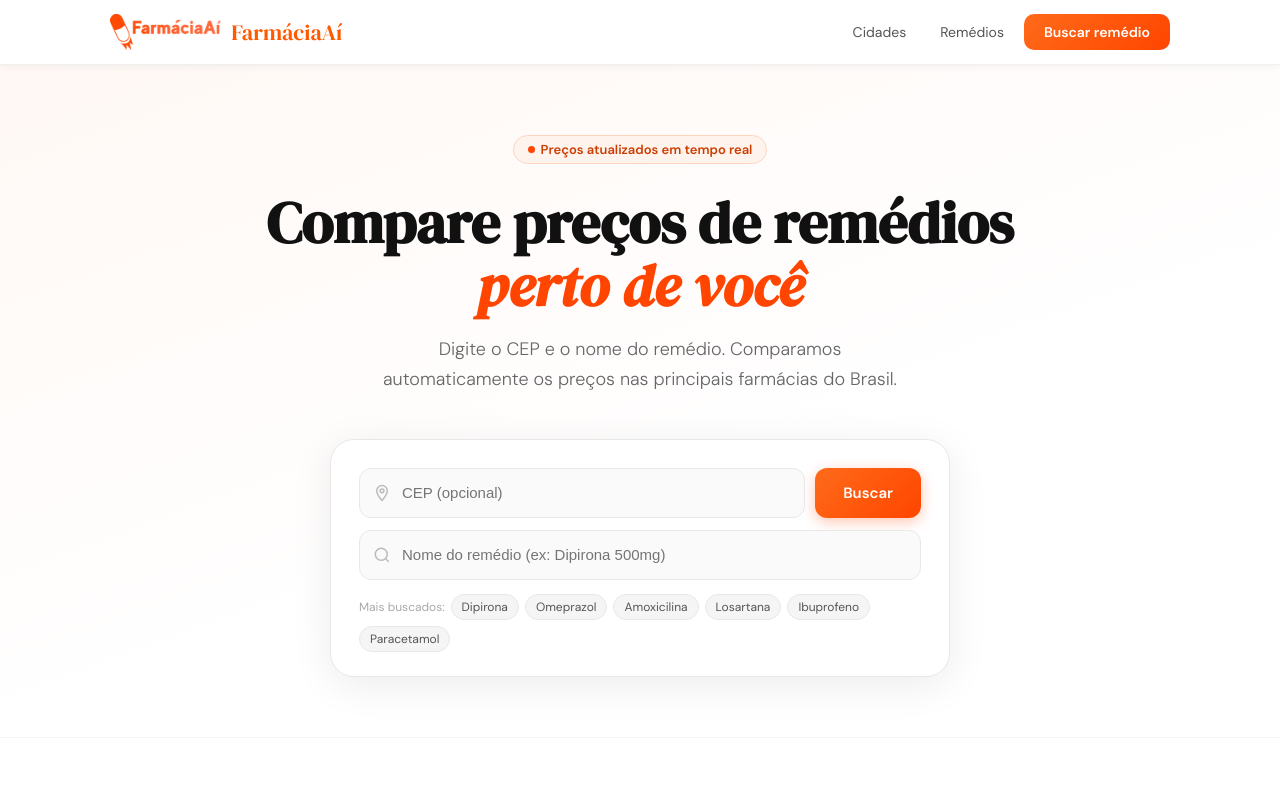
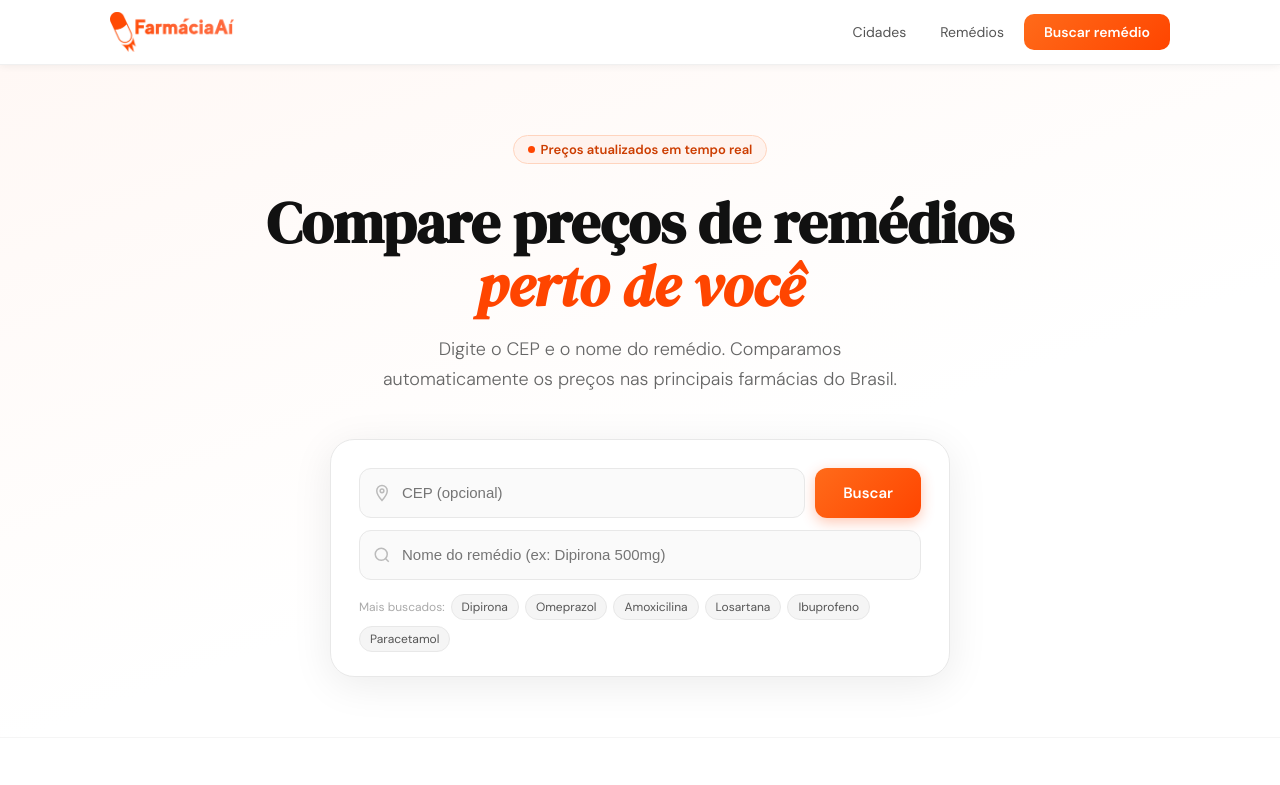
Before and after one commit to GaMantovani/farmaciaai, a Next.js app: page / in a window 1280 px wide. Shown: the top 785 px of the page. Built offline with nearby package versions, Linux system fonts and the light colour scheme.

Commit message:
Fix logo nav - remove texto duplicado

```diff
--- a/pages/index.js
+++ b/pages/index.js
@@ -14,9 +14,8 @@ function Nav({ onBuscar }) {
       boxShadow: '0 1px 8px rgba(0,0,0,.06)',
     }}>
       <div style={{ maxWidth: 1100, margin: '0 auto', padding: '0 20px', height: 64, display: 'flex', alignItems: 'center', justifyContent: 'space-between' }}>
-        <Link href="/" style={{ display: 'flex', alignItems: 'center', gap: 10, textDecoration: 'none' }}>
-          <img src="/logo.png" alt="FarmáciaAí" style={{ height: 36 }} onError={e => { e.target.style.display='none' }} />
-          <span style={{ fontFamily: "'DM Serif Display', serif", fontSize: 22, color: '#ff5a00', fontWeight: 400 }}>FarmáciaAí</span>
+        <Link href="/" style={{ display: 'flex', alignItems: 'center', textDecoration: 'none' }}>
+          <img src="/logo.png" alt="FarmáciaAí" style={{ height: 40, width: 'auto' }} />
         </Link>
         <div style={{ display: 'flex', alignItems: 'center', gap: 6 }}>
           <Link href="/cidades" style={{ fontSize: 14, color: '#555', padding: '6px 14px', borderRadius: 8, textDecoration: 'none' }}>Cidades</Link>
```
